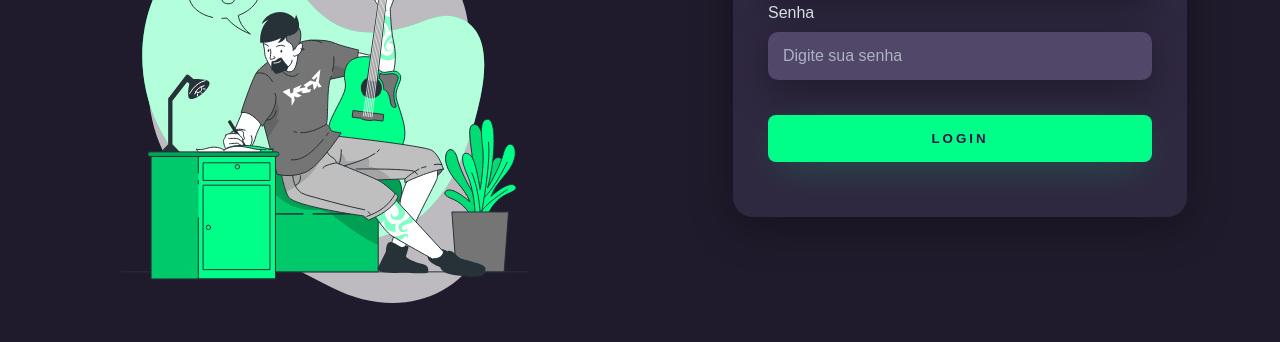
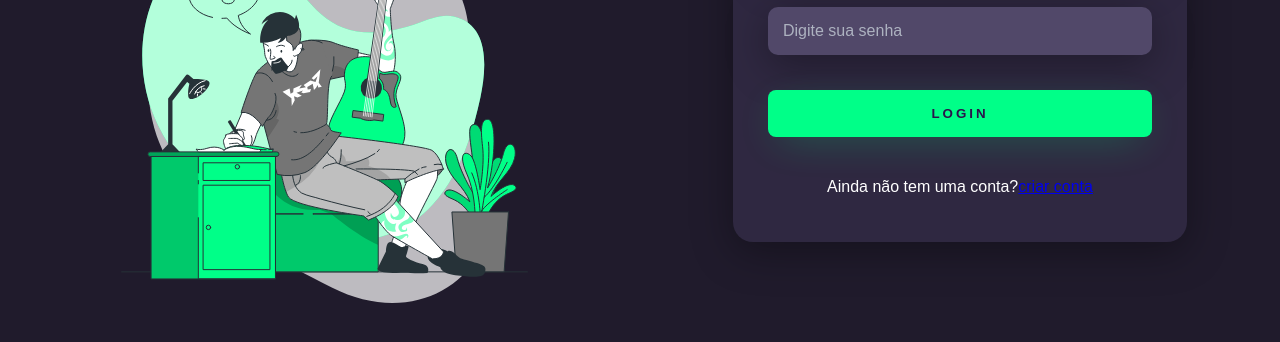
Before and after one commit to Dmiranda06/Tela_Login_Html_CSS, a plain HTML site: page index.html in a window 1280 px wide. Shown: the part 366-708 px from the top of the page. Drawn offline with Linux system fonts and the light colour scheme.

Commit message:
primeiro commit

```diff
--- a/estilo.css
+++ b/estilo.css
@@ -59,6 +59,11 @@ body {
 	margin: 0px;
 }
 
+.card-login > p {
+	color: white;
+}
+
+
 
 .textfield {
 	display: flex;
--- a/index.html
+++ b/index.html
@@ -29,6 +29,7 @@
 						<input type="password" name="senha" placeholder="Digite sua senha">
 					</div>
 				 	<button class="btn-login">Login</button>
+				 	<p>Ainda não tem uma conta?<a href="index.html">criar conta</a></p>
 				</div>
 
 			</div>
```
